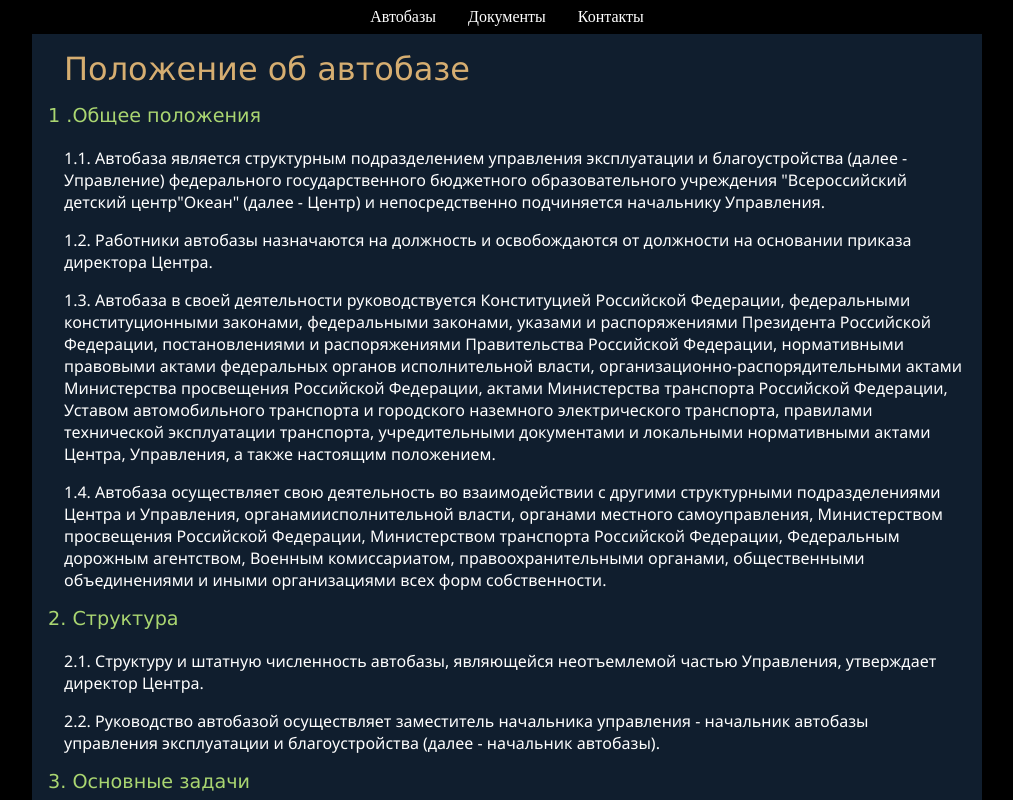
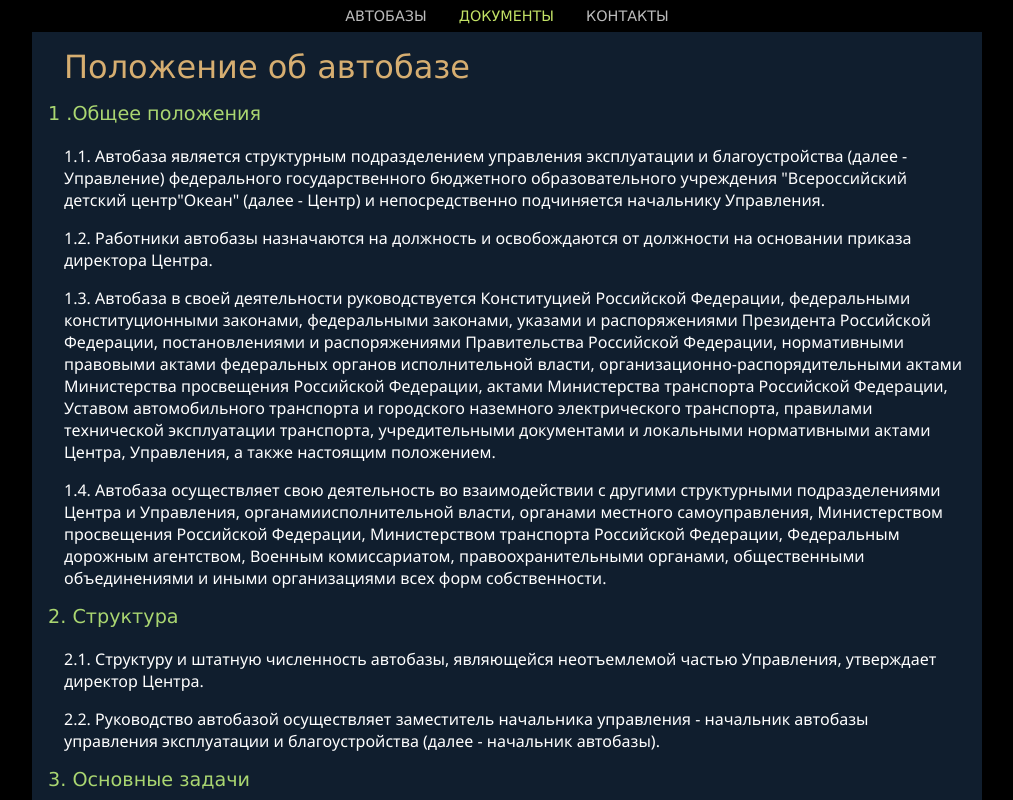
Before and after one commit to MAXFAD04/Autobases, a React (Create React App) app in the folder front/: page /docs in a window 1280 px wide. Shown: the top 800 px of the page, without its empty margins (133-1146 px from the left). Built offline with nearby package versions, Linux system fonts and the light colour scheme.

Commit message:
add trophy on max cars count

```diff
--- a/front/src/App.js
+++ b/front/src/App.js
@@ -2,7 +2,7 @@ import {
   BrowserRouter as Router,
   Routes,
   Route,
-  Link
+  NavLink
 } from "react-router-dom";
 
 import Main from './pages/main.jsx'
@@ -14,9 +14,9 @@ export default function App() {
   return (
     <Router>
       <nav>
-        <Link to="/">Автобазы</Link>
-        <Link to="/docs">Документы</Link>
-        <Link to="/contacts">Контакты</Link>
+        <NavLink to="/" activeClassName='active'>Автобазы</NavLink>
+        <NavLink to="/docs" activeClassName='active'>Документы</NavLink>
+        <NavLink to="/contacts" activeClassName='active'>Контакты</NavLink>
       </nav>
       <Routes>
         <Route exact path="/" element={<Main />} />
--- a/front/src/components/Autobases/base.css
+++ b/front/src/components/Autobases/base.css
@@ -19,17 +19,17 @@
   border-right : 1px solid grey;
   margin-left  : 15px;
   padding-right: 10px;
-  color        : darkgoldenrod;
+  color        : #dbaa2c;
 }
 .autobases button:last-child {
   border-right : none;
 }
 .autobases button:hover {
   text-decoration: underline;
-  color          : yellowgreen;
+  color          : #b8cd32;
 }
 
 .autobases button.selected {
   text-decoration: underline;
-  color          : #68a44a;
+  color          : #72e339;
 }
--- a/front/src/components/Autobases/base.jsx
+++ b/front/src/components/Autobases/base.jsx
@@ -1,10 +1,12 @@
 import { useEffect, useState } from "react";
 import './base.css';
+import trophy from './trophy.svg';
 
 const AutobasesComp = ({setSelectedBaseID}) => {
   let [error, setError] = useState('');
   let [autobases, setAutobases] = useState();
   let [autobase, setAutobase] = useState(0);
+  let [maxCars, setMaxCars] = useState(0);
 
   const getAutobases = async () => {
     try {
@@ -13,6 +15,9 @@ const AutobasesComp = ({setSelectedBaseID}) => {
       if (data.error) setError(data.error);
       else if (data.length) {
         setAutobases(data);
+        let mc = 0
+        for (const base of data) if (mc < base.automobiles_cnt) mc = base.automobiles_cnt;
+        setMaxCars(mc)
       } else { setError('Не удалось получить список автобаз'); }
     } catch (error) {
       setError(error.message);
@@ -37,7 +42,9 @@ const AutobasesComp = ({setSelectedBaseID}) => {
             autobases.map((base, index) =>
               <button key={index} className={
                 index === autobase ? 'selected' : ''
-              } onClick={() => selectAutobase(index)}>Автобаза №{base.number} ({base.automobiles_cnt} авт.)</button>
+              } onClick={() => selectAutobase(index)}>{
+                  base.automobiles_cnt === maxCars ? (<img src={trophy} alt="Приз" title="Победитель по кол-ву авто" />) : null
+                } База №{base.number} ({base.automobiles_cnt} авт.)</button>
             )}</div>
       }
       </div>
--- a/front/src/index.css
+++ b/front/src/index.css
@@ -32,12 +32,19 @@ nav {
 }
 
 nav a {
-  color:white;
+  color:rgb(188, 188, 188);
   text-decoration: none;
+  font-family:Verdana, Geneva, Tahoma, sans-serif;
+  text-transform: uppercase;
+  font-size: .9em;
+}
+
+.active {
+  color: #c2e165;
 }
 
 nav a:hover {
-  color:rgb(235, 255, 86);
+  color:#ebff56;
   text-decoration: underline;
 }
 
```
Also changed, not shown: front/src/components/Autobases/trophy.svg (added).
